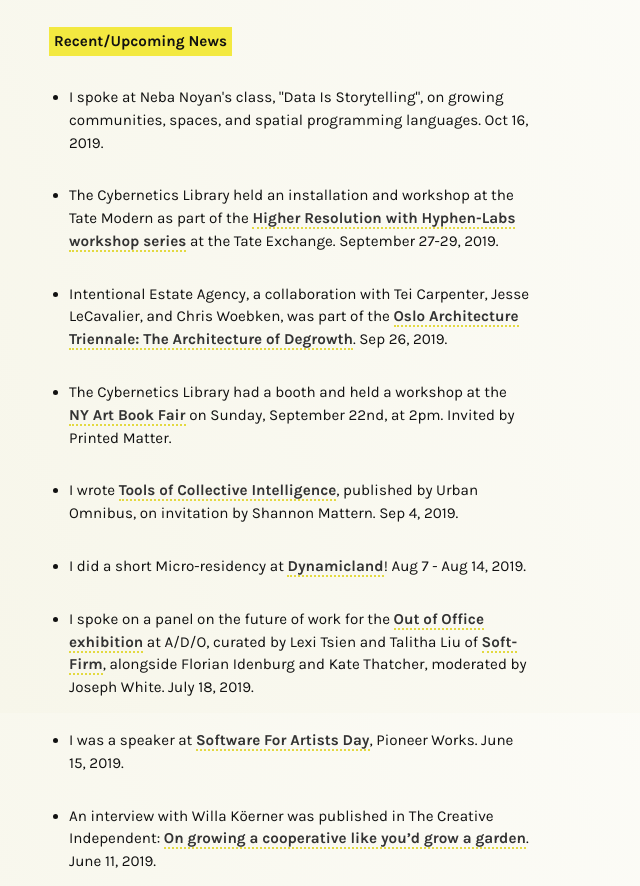
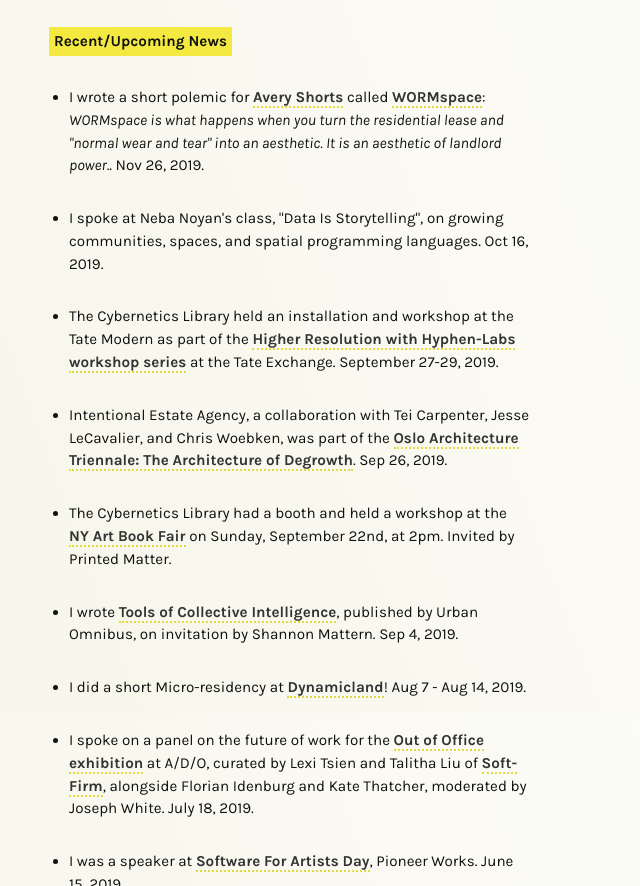
Before and after one commit to dantaeyoung/dantaeyoung.com, a plain HTML site: page index.html in a window 1280 px wide. Shown: the part 887-1773 px from the top of the page, without its empty margins (1-641 px from the left). Drawn offline with Linux system fonts and the light colour scheme.

Commit message:
Avery shorts

```diff
--- a/index.html
+++ b/index.html
@@ -2,6 +2,7 @@
 <head>
 <meta charset="utf-8"/>
 <meta name="viewport" content="width=device-width, initial-scale=1">
+<title>Dan Taeyoung</title>
 <meta name="description" content="Hello! I'm Dan Taeyoung. I am a learner, teacher, spatial designer, technologist, and artist, creating design tools, architectural spaces, and social collectives.">
 <link href="https://fonts.googleapis.com/css?family=Karla:400,400i,700,700i&display=swap" rel="stylesheet">
 <link href='css/dantaeyoung.css' rel='stylesheet' type='text/css'>
@@ -36,6 +37,7 @@
         <div class="title">Recent/Upcoming News</div>
 
         <div class="spacedlist parse_this_as_markdown">
+- I wrote a short polemic for [Avery Shorts](http://www.averyshorts.com/) called [WORMspace](https://us17.campaign-archive.com/?u=0026e8adfb06086a83c6cd300&id=830c83c494): <i>WORMspace is what happens when you turn the residential lease and "normal wear and tear" into an aesthetic. It is an aesthetic of landlord power.</i>. Nov 26, 2019.
 - I spoke at Neba Noyan's class, "Data Is Storytelling", on growing communities, spaces, and spatial programming languages. Oct 16, 2019.
 - The Cybernetics Library held an installation and workshop at the Tate Modern as part of the [Higher Resolution with Hyphen-Labs workshop series](https://www.tate.org.uk/whats-on/tate-modern/tate-exchange/workshop/higher-resolution) at the Tate Exchange. September 27-29, 2019.
 - Intentional Estate Agency, a collaboration with Tei Carpenter, Jesse LeCavalier, and Chris Woebken, was part of the [Oslo Architecture Triennale: The Architecture of Degrowth](http://oslotriennale.no/en/om-oat-2019). Sep 26, 2019.
```
